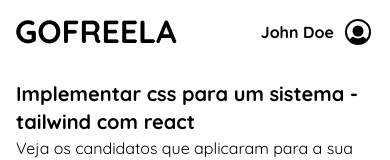
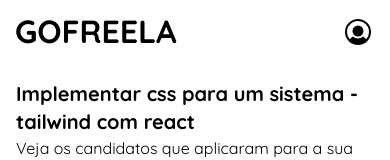
Before and after one commit to Th-Fernandes/gofreela, a React (Vite) app: page / in a window 390 px wide. Shown: the top 160 px of the page. Built offline with nearby package versions, Linux system fonts and the light colour scheme.

Commit message:
refactor: usando o novo padrão de container

```diff
--- a/src/components/header.tsx
+++ b/src/components/header.tsx
@@ -1,5 +1,6 @@
 import { UserCircle } from "@phosphor-icons/react";
 import { useEffect, useState } from "react";
+import { Container } from "./container";
 
 export function Header() {
   const [screenWidth, setScreenWidth] = useState<number>(0);
@@ -9,7 +10,7 @@
     setScreenWidth(window.innerWidth);
   }, []);
   return (
-    <header className="flex items-center justify-between p-4 pb-8 max-w-[1440px] mx-auto">
+    <Container as="header" className="flex items-center justify-between pb-8 md:pb-10 pt-4 md:pt-6 xl:pt-8">
       <img src="/logo-dark.png" alt="logo" />
 
       <div className="flex items-center gap-4">
@@ -25,10 +26,10 @@
         }
 
         <div className="flex items-center gap-2">
-          <span className="font-bold">John Doe</span>
+          {isScreenWidthGreatherThan744 && <span className="font-bold">John Doe</span>}
           <UserCircle size={32} weight="fill" />
         </div>
       </div>
-    </header>
+    </Container>
   );
 }
```
